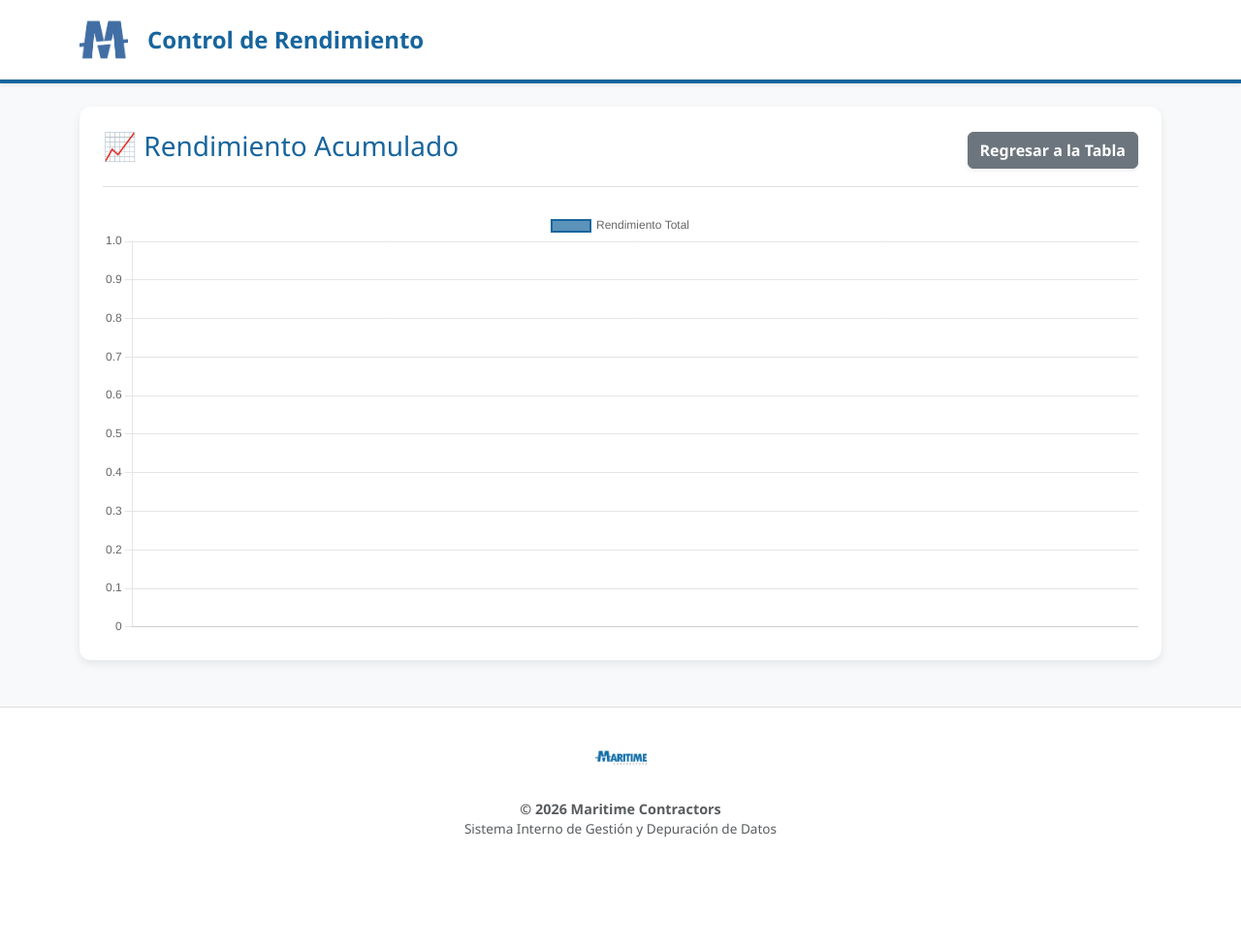
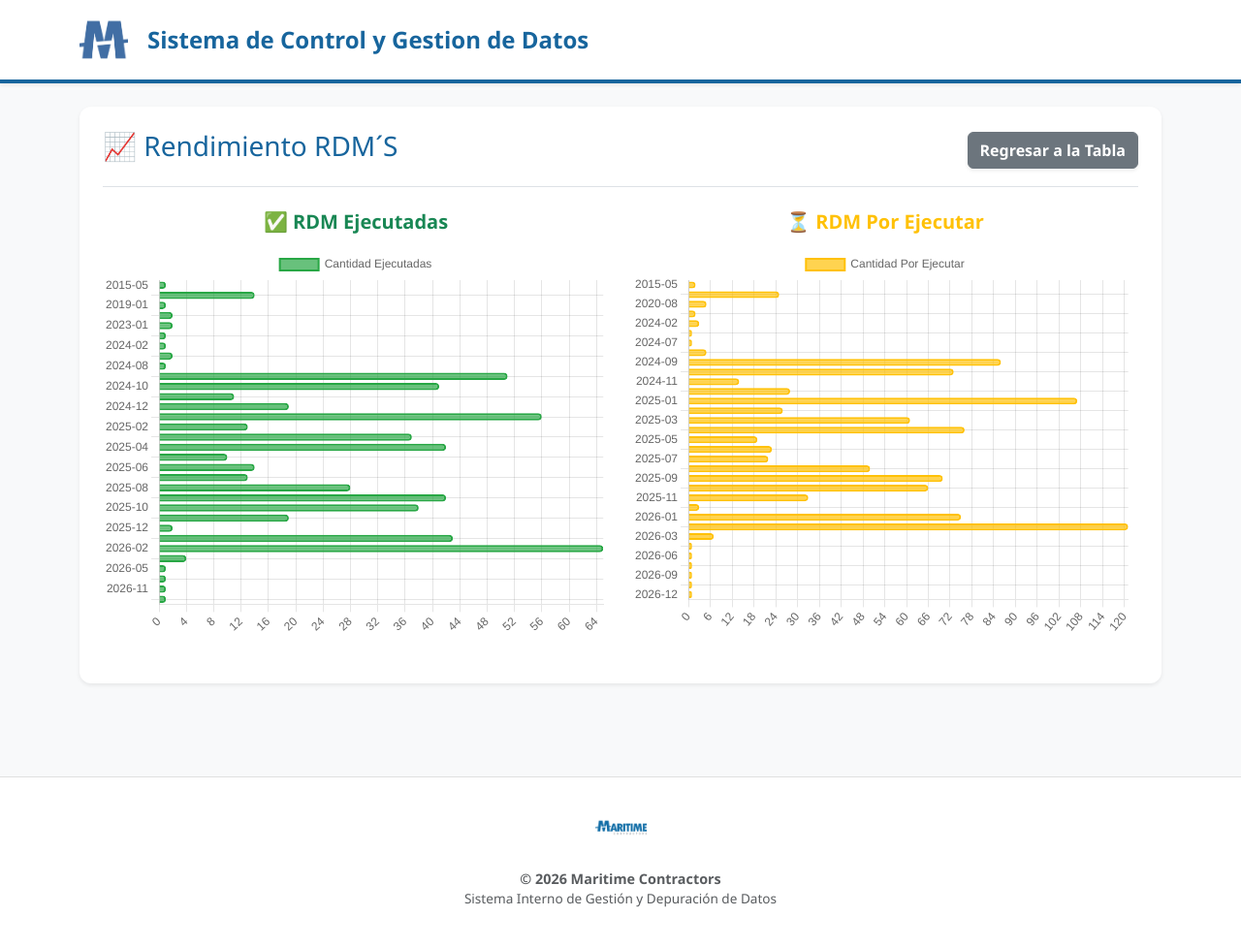
Before and after one commit to Scorepice/sistema-excel, a Flask app: page /dashboard in a window 1280 px wide. Shown: the whole page at 97% size. Before the commit the page ends 864 px from the top, so only its background shows below. Run offline with Flask 3, Linux system fonts and the light colour scheme; data comes from the database, SQL or seed files in the repository.

Commit message:
Configuración de archivos ignorados y actualización de sistema

```diff
--- a/app.py
+++ b/app.py
@@ -1,10 +1,11 @@
-from flask import Flask, render_template, request, send_file, redirect
+from flask import Flask, render_template, request, send_file, redirect, flash
 import pandas as pd
 import sqlite3
 import os
 from fpdf import FPDF
 
 app = Flask(__name__)
+app.secret_key = 'super_secreto_maritime'
 DB_NAME = 'database.db'
 
 def get_db_connection():
@@ -21,19 +22,18 @@ def subir_excel():
     archivo = request.files['archivo']
     if archivo:
         df = pd.read_excel(archivo)
-        # Cambia 'Fecha' por el nombre real de tu columna de fechas en el Excel
-        if 'Fecha' in df.columns:
-            df['Fecha'] = pd.to_datetime(df['Fecha']).dt.strftime('%Y-%m-%d')
+        if 'Desde' in df.columns:
+            df['Desde'] = pd.to_datetime(df['Desde'], errors='coerce').dt.strftime('%Y-%m-%d')
 
         conn = sqlite3.connect(DB_NAME)
+        df.to_sql('registros', conn, if_exists='append', index=False)
+        conn.close()
 
-        # ¡AQUÍ ESTÁ LA MAGIA! Cambiamos 'replace' por 'append'
-        # Ahora los datos nuevos se sumarán a los viejos sin borrar nada
-        df.to_sql('registros', conn, if_exists='append', index=False)
+        flash('¡Archivo Excel procesado y guardado con éxito!', 'success')
+        return redirect('/datos')
 
-        conn.close()
-        return redirect('/datos')
-    return "Error al subir", 400
+    flash('Error al procesar el archivo.', 'danger')
+    return redirect('/')
 
 @app.route('/datos')
 def ver_datos():
@@ -55,17 +55,38 @@ def dashboard():
         df = pd.read_sql_query("SELECT * FROM registros", conn)
         conn.close()
 
-        # Cambia 'Fecha' y 'Rendimiento' por los nombres reales de tus columnas
-        if 'Fecha' in df.columns and 'Rendimiento' in df.columns:
-            df['Fecha'] = pd.to_datetime(df['Fecha'])
-            df_mensual = df.groupby(df['Fecha'].dt.strftime('%Y-%m')).sum(numeric_only=True).reset_index()
-            labels = df_mensual['Fecha'].tolist()
-            valores = df_mensual['Rendimiento'].tolist()
+        columna_estado = 'Estado'
+        columna_fecha = 'Descripción'
+
+        if columna_estado in df.columns and columna_fecha in df.columns:
+            # Extraemos Año y Mes
+            df['Mes'] = pd.to_datetime(df[columna_fecha], errors='coerce').dt.strftime('%Y-%m')
+
+            # 1. EJECUTADAS
+            df_ejecutadas = df[df[columna_estado].astype(str).str.upper().str.contains('EJECUTADA', na=False)]
+            df_ejec = df_ejecutadas['Mes'].value_counts().reset_index()
+            df_ejec.columns = ['Mes', 'Total']
+            df_ejec = df_ejec.sort_values('Mes')
+
+            labels_ejec = df_ejec['Mes'].astype(str).tolist()
+            valores_ejec = df_ejec['Total'].tolist()
+
+            # 2. POR EJECUTAR
+            df_por_ejecutar = df[~df[columna_estado].astype(str).str.upper().str.contains('EJECUTADA', na=False)]
+            df_por = df_por_ejecutar['Mes'].value_counts().reset_index()
+            df_por.columns = ['Mes', 'Total']
+            df_por = df_por.sort_values('Mes')
+
+            labels_por = df_por['Mes'].astype(str).tolist()
+            valores_por = df_por['Total'].tolist()
         else:
-            labels, valores = [], []
-        return render_template('dashboard.html', labels=labels, valores=valores)
-    except:
-        return "Aún no hay datos suficientes para graficar."
+            labels_ejec, valores_ejec, labels_por, valores_por = [], [], [], []
+
+        return render_template('dashboard.html',
+                               labels_ejec=labels_ejec, valores_ejec=valores_ejec,
+                               labels_por=labels_por, valores_por=valores_por)
+    except Exception as e:
+        return f"Aún no hay datos suficientes para graficar. Error: {e}"
 
 @app.route('/editar/<int:id>', methods=['GET', 'POST'])
 def editar(id):
@@ -76,7 +97,9 @@ def editar(id):
         conn.execute(f"UPDATE registros SET {set_clause} WHERE rowid=?", list(datos.values()) + [id])
         conn.commit()
         conn.close()
+        flash('Registro actualizado correctamente.', 'success')
         return redirect('/datos')
+
     fila = conn.execute("SELECT rowid, * FROM registros WHERE rowid=?", (id,)).fetchone()
     cursor = conn.cursor()
     cursor.execute("PRAGMA table_info(registros)")
@@ -90,30 +113,96 @@ def eliminar(id):
     conn.execute("DELETE FROM registros WHERE rowid=?", (id,))
     conn.commit()
     conn.close()
+    flash('Registro eliminado.', 'danger')
     return redirect('/datos')
+
+@app.route('/limpiar_base')
+def limpiar_base():
+    try:
+        conn = sqlite3.connect(DB_NAME)
+        conn.execute("DROP TABLE IF EXISTS registros")
+        conn.commit()
+        conn.close()
+        flash('Base de datos limpiada.', 'success')
+    except Exception as e:
+        pass
+    return redirect('/')
 
 @app.route('/reporte/<tipo>')
 def generar_reporte(tipo):
     conn = sqlite3.connect(DB_NAME)
     df = pd.read_sql_query("SELECT * FROM registros", conn)
     conn.close()
+
+    busqueda = request.args.get('q', '').strip()
+    if busqueda:
+        mask = df.astype(str).apply(lambda x: x.str.contains(busqueda, case=False, na=False)).any(axis=1)
+        df = df[mask]
+
+    if df.empty:
+        flash('No hay datos que coincidan con la búsqueda para exportar.', 'warning')
+        return redirect('/datos')
+
     if tipo == 'excel':
-        ruta = 'reporte_final.xlsx'
+        ruta = 'reporte_filtrado.xlsx'
         df.to_excel(ruta, index=False)
         return send_file(ruta, as_attachment=True)
-    else:
-        pdf = FPDF(orientation="L")
+
+    elif tipo == 'pdf':
+        # Tamaño de hoja A3 Horizontal
+        pdf = FPDF(orientation="L", format="A3")
         pdf.add_page()
-        pdf.set_font("Arial", size=10)
-        pdf.cell(200, 10, txt="Reporte General", ln=True, align='C')
-        pdf.ln(10)
-        for col in df.columns: pdf.cell(35, 10, str(col)[:10], 1)
+
+        pdf.set_font("Arial", style="B", size=14)
+        titulo = f"Reporte de RDM´S : '{busqueda}'" if busqueda else "Reporte de RDM´S General"
+        pdf.cell(0, 10, txt=titulo, ln=True, align='C')
+        pdf.ln(5)
+
+        # 1. DISTRIBUCIÓN MILIMÉTRICA EXACTA
+        anchos = []
+        for col in df.columns:
+            nombre = str(col).lower()
+            if nombre in ['rg', 'um']:
+                anchos.append(10)
+            elif nombre in ['usuario']:
+                anchos.append(14)
+            elif nombre in ['cant. orig.', 'cant', 'rdm #', 'prioridad']: # Quitamos 'estado' de aquí
+                anchos.append(18)
+            elif nombre in ['desde', 'hasta', 'fecha', '# parte', 'descripción', 'descripcion']:
+                anchos.append(20)
+            elif nombre in ['estado', 'esatado']:
+                # AQUÍ ESTÁ EL CAMBIO: Le damos 26 milímetros exclusivos a Estado
+                anchos.append(26)
+            elif 'codigo sistemas' in nombre:
+                anchos.append(26)
+            elif nombre in ['departamento']:
+                anchos.append(28)
+            elif nombre == 'código' or nombre == 'codigo':
+                anchos.append(115)
+            else:
+                anchos.append(20)
+
+        # Encabezados de la tabla
+        pdf.set_font("Arial", style="B", size=8)
+        for i, col in enumerate(df.columns):
+            pdf.cell(anchos[i], 8, str(col)[:int(anchos[i]*0.6)], border=1, align='C')
         pdf.ln()
+
+        # Rellenar los datos
+        pdf.set_font("Arial", size=7)
         for _, row in df.iterrows():
-            for val in row: pdf.cell(35, 10, str(val)[:10], 1)
+            for i, val in enumerate(row):
+                texto = str(val).replace(' 00:00:00', '')
+                if texto == 'nan' or texto == 'None':
+                    texto = ''
+
+                # Freno anti-desbordamiento (0.55)
+                limite = int(anchos[i] * 0.55)
+                pdf.cell(anchos[i], 7, texto[:limite], border=1)
             pdf.ln()
+
         pdf.output("reporte.pdf")
         return send_file("reporte.pdf", as_attachment=True)
-
+# ¡ESTAS DOS LÍNEAS SON VITALES PARA QUE ARRANQUE!
 if __name__ == '__main__':
     app.run(debug=True)
--- a/static/style.css
+++ b/static/style.css
@@ -25,7 +25,7 @@ body {
 .card-custom {
     border: none;
     border-radius: 12px;
-    box-shadow: 0 4px 10px rgba(0,0,0,0.08);
+    box-shadow: navy 0px 4px 12px -1px, #000000 0px 2px 4px -1px;
 }
 
 /* Botones con el color de la empresa */
--- a/templates/base.html
+++ b/templates/base.html
@@ -4,12 +4,10 @@
     <meta charset="UTF-8">
     <title>Maritime Contractors - Sistema de Datos</title>
     <link href="https://cdn.jsdelivr.net/npm/bootstrap@5.3.0/dist/css/bootstrap.min.css" rel="stylesheet">
-
     <link rel="stylesheet" href="{{ url_for('static', filename='style.css') }}">
-
     <script src="https://code.jquery.com/jquery-3.7.0.min.js"></script>
     <script src="https://cdn.jsdelivr.net/npm/chart.js"></script>
-
+    <script src="https://cdn.jsdelivr.net/npm/bootstrap@5.3.0/dist/js/bootstrap.bundle.min.js"></script>
     {% block extra_head %}{% endblock %}
 </head>
 <body class="d-flex flex-column min-vh-100 bg-light">
@@ -18,12 +16,23 @@
         <div class="container d-flex align-items-center justify-content-between">
             <div class="d-flex align-items-center">
                 <img src="{{ url_for('static', filename='maritime_header.png') }}" alt="Logo Header" style="height: 50px; margin-right: 20px;">
-                <h4 class="m-0" style="color: var(--azul-marino); font-weight: 700;">Control de Rendimiento</h4>
+                <h4 class="m-0" style="color: var(--azul-marino); font-weight: 700;">Sistema de Control y Gestion de Datos </h4>
             </div>
         </div>
     </header>
 
     <main class="container flex-grow-1 mb-5">
+        {% with messages = get_flashed_messages(with_categories=true) %}
+            {% if messages %}
+                {% for category, message in messages %}
+                <div class="alert alert-{{ category }} alert-dismissible fade show shadow-sm" role="alert">
+                    <strong>Aviso:</strong> {{ message }}
+                    <button type="button" class="btn-close" data-bs-dismiss="alert" aria-label="Close"></button>
+                </div>
+                {% endfor %}
+            {% endif %}
+        {% endwith %}
+
         {% block content %}{% endblock %}
     </main>
 
@@ -34,6 +43,5 @@
             <p class="text-muted" style="font-size: 0.85rem;">Sistema Interno de Gestión y Depuración de Datos</p>
         </div>
     </footer>
-
 </body>
 </html>
--- a/templates/dashboard.html
+++ b/templates/dashboard.html
@@ -1,31 +1,73 @@
 {% extends "base.html" %}
 {% block content %}
-<div class="card card-custom p-4 text-center">
+<div class="card card-custom p-4 mb-5 text-center shadow-sm">
     <div class="d-flex justify-content-between align-items-center mb-4 border-bottom pb-3">
-        <h3 style="color: var(--azul-marino);">📈 Rendimiento Acumulado</h3>
+        <h3 style="color: var(--azul-marino);">📈 Rendimiento RDM´S</h3>
         <a href="/datos" class="btn btn-secondary fw-bold shadow-sm">Regresar a la Tabla</a>
     </div>
 
-    <div style="position: relative; height:55vh; width:100%">
-        <canvas id="grafica"></canvas>
+    <div class="row">
+        <div class="col-md-6 mb-4">
+            <h5 class="text-success fw-bold mb-3">✅ RDM Ejecutadas</h5>
+            <div style="position: relative; height:50vh; width:100%">
+                <canvas id="graficaEjecutadas"></canvas>
+            </div>
+        </div>
+
+        <div class="col-md-6 mb-4">
+            <h5 class="text-warning fw-bold mb-3">⏳ RDM Por Ejecutar</h5>
+            <div style="position: relative; height:50vh; width:100%">
+                <canvas id="graficaPorEjecutar"></canvas>
+            </div>
+        </div>
     </div>
 </div>
 
 <script>
-    const ctx = document.getElementById('grafica');
-    new Chart(ctx, {
+    // CONFIGURACIÓN CLAVE: indexAxis: 'y' pone las fechas en el eje vertical
+    const opcionesComunes = {
+        responsive: true,
+        maintainAspectRatio: false,
+        indexAxis: 'y',
+        scales: {
+            x: { beginAtZero: true, ticks: { stepSize: 1 } }
+        }
+    };
+
+    // 1. GRÁFICA DE EJECUTADAS
+    const ctxEjecutadas = document.getElementById('graficaEjecutadas');
+    new Chart(ctxEjecutadas, {
         type: 'bar',
         data: {
-            labels: {{ labels|tojson }},
+            labels: {{ labels_ejec|tojson }},
             datasets: [{
-                label: 'Rendimiento Total',
-                data: {{ valores|tojson }},
-                backgroundColor: 'rgba(23, 101, 157, 0.7)',
-                borderColor: '#17659d',
-                borderWidth: 2
+                label: 'Cantidad Ejecutadas',
+                data: {{ valores_ejec|tojson }},
+                backgroundColor: 'rgba(40, 167, 69, 0.7)',
+                borderColor: '#28a745',
+                borderWidth: 2,
+                borderRadius: 4
             }]
         },
-        options: { responsive: true, maintainAspectRatio: false }
+        options: opcionesComunes
+    });
+
+    // 2. GRÁFICA DE POR EJECUTAR
+    const ctxPorEjecutar = document.getElementById('graficaPorEjecutar');
+    new Chart(ctxPorEjecutar, {
+        type: 'bar',
+        data: {
+            labels: {{ labels_por|tojson }},
+            datasets: [{
+                label: 'Cantidad Por Ejecutar',
+                data: {{ valores_por|tojson }},
+                backgroundColor: 'rgba(255, 193, 7, 0.7)',
+                borderColor: '#ffc107',
+                borderWidth: 2,
+                borderRadius: 4
+            }]
+        },
+        options: opcionesComunes
     });
 </script>
 {% endblock %}
--- a/templates/editar.html
+++ b/templates/editar.html
@@ -7,7 +7,7 @@
             {% for col in columnas %}
             <div class="mb-3">
                 <label class="form-label text-capitalize fw-bold">{{ col }}</label>
-                <input type="text" class="form-control" name="{{ col }}" value="{{ fila[col] }}">
+                <input type="text" class="form-control" name="{{ col }}" value="{{ fila[col] | string | replace(' 00:00:00', '') }}">
             </div>
             {% endfor %}
             <div class="d-flex gap-2 mt-4">
```
Also changed, not shown: templates/datos.html (+39 -11 lines), templates/index.html (+18 -4 lines), database.db, static/RIG_42.jpg (added), 3 other files.
